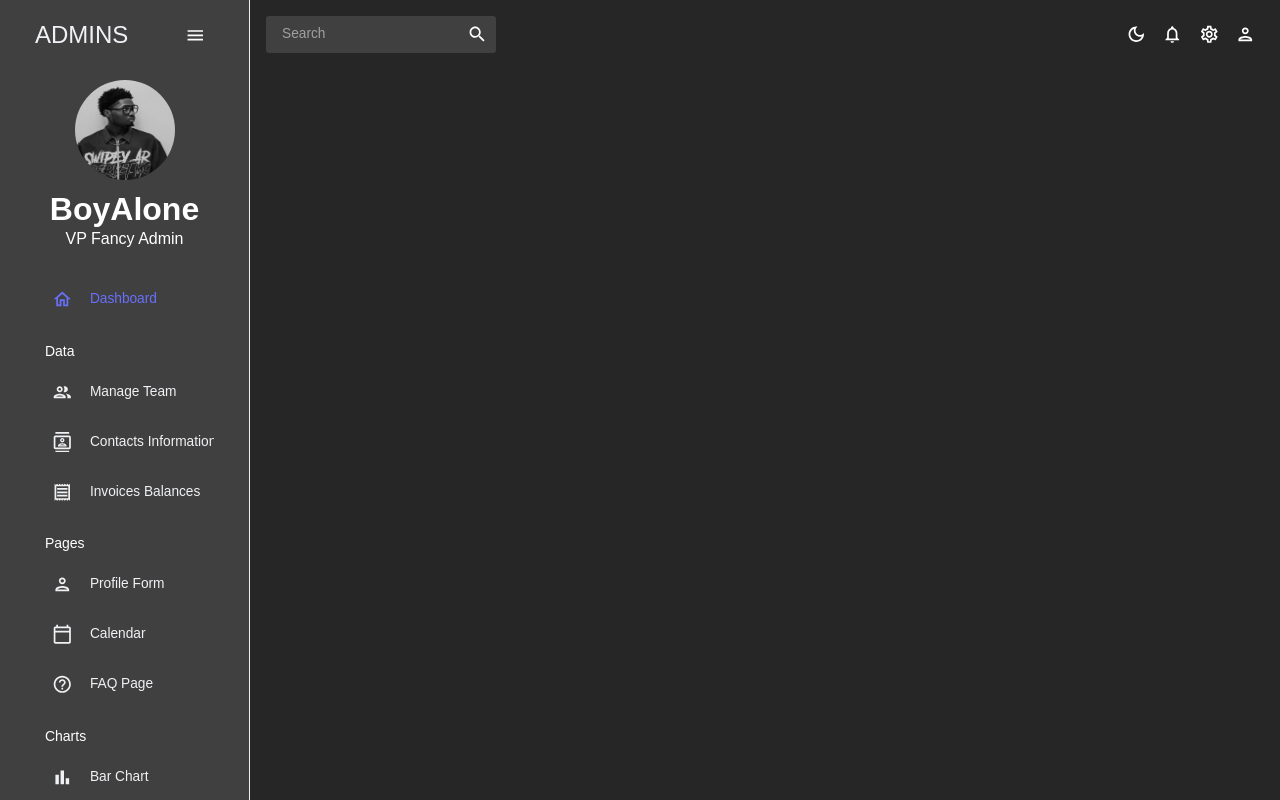
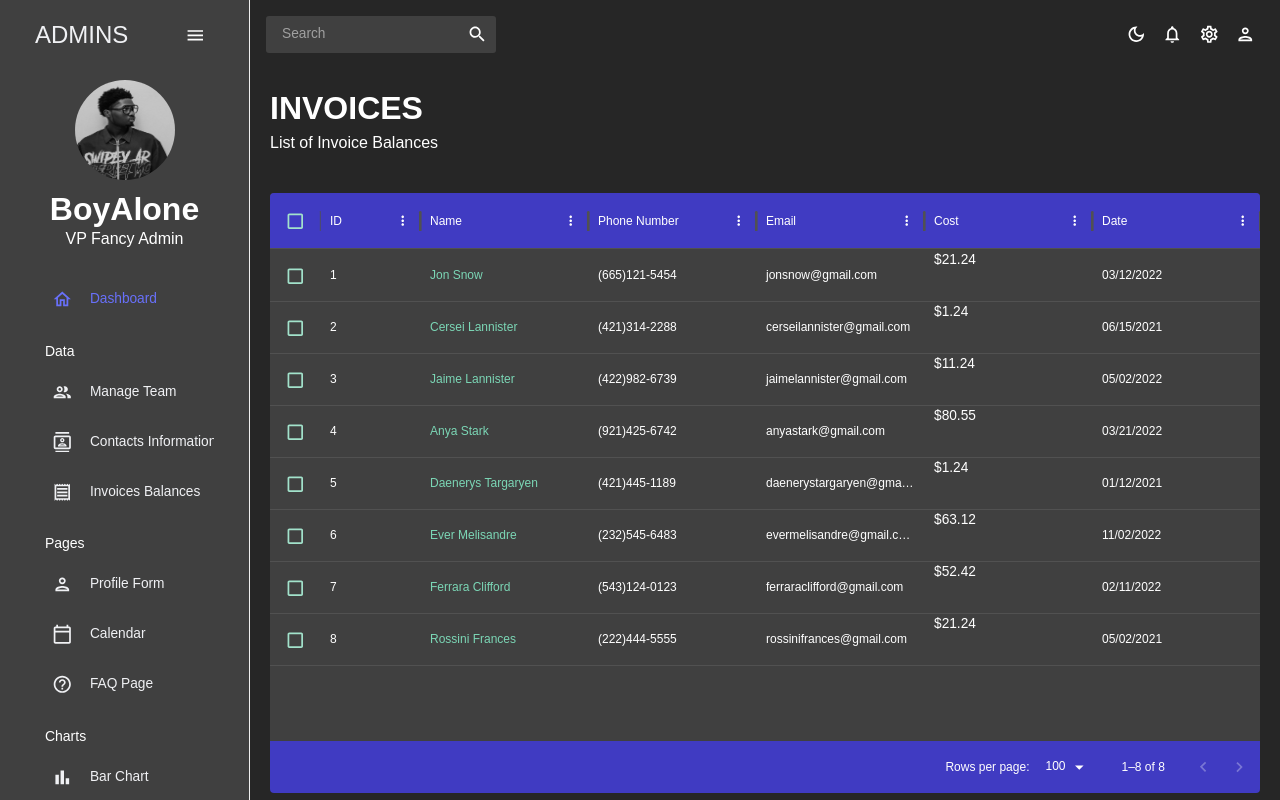
Before and after one commit to BoyAloneGraphix001/Admin-Dashboard, a React (Vite) app: page /invoices in a window 1280 px wide. Shown: the top 800 px of the page. Built offline with nearby package versions, Linux system fonts and the light colour scheme.

Commit message:
worked on Invoices section

```diff
--- a/src/App.jsx
+++ b/src/App.jsx
@@ -5,7 +5,7 @@
 import Sidebar from "./scenes/global/Sidebar"
 import Dashboard from "./scenes/dashboard"
 import Team from "./scenes/team"
-// import Invoices from "./scenes/invoices"
+import Invoices from "./scenes/invoices"
 import Contacts from "./scenes/contacts"
 // import Bar from "./scenes/bar"
 // import Form from "./scenes/form"
@@ -33,7 +33,7 @@
               <Route path="/" element={<Dashboard />} />
               <Route path="/team" element={<Team />} />
               <Route path="/contacts" element={<Contacts />} />
-              {/* <Route path="/invoices" element={<Invoices />} /> */}
+              <Route path="/invoices" element={<Invoices />} />
               {/* <Route path="/form" element={<Form />} /> */}
               {/* <Route path="/bar" element={<Bar />} /> */}
               {/* <Route path="/pie" element={<Pie />} /> */}
--- a/src/scenes/contacts/index.jsx
+++ b/src/scenes/contacts/index.jsx
@@ -1,9 +1,8 @@
-import { Box, Toolbar } from "@mui/material";
-import { DataGrid, GridToolbar } from "@mui/x-data-grid";
+import { Box, useTheme } from "@mui/material";
+import { DataGrid } from "@mui/x-data-grid";
 import { tokens } from "../../theme";
 import { mockDataContacts } from "../../data/mockData";
 import Header from "../../components/Header";
-import { useTheme } from "@mui/material"
 
 const Contacts = () => {
     const theme = useTheme();
@@ -23,7 +22,7 @@
 
     return(
         <Box sx={{ m: "20px" }}>
-            <Header title="CONTATCS" subtitle="List of Contacts for Future Reference" />
+            <Header title="CONTACTS" subtitle="List of Contacts for Future Reference" />
             <Box sx={{
                 m: "40px 0 0 0", height: "75vh",
                 "& .MuiDataGrid-root": { border: "none" },
@@ -34,7 +33,7 @@
                 borderBottom: "none"},
                 "& .MuiDataGrid-virtualScroller": { backgroundColor: colors.primary[700] },
                 "& .MuiDataGrid-footerContainer": { borderTop: "none", backgroundColor: colors.blueAccent[700] },
-                "& .MuiDataGrid-toolbarContainer .MuiButton-text": { color: `${colors.gray[100]}` },
+                "& .MuiDataGrid-toolbar": { color: `${colors.gray[100]} !important` },
                 "& .MuiCheckbox-root": {
                 color: `${colors.greenAccent[200]} !important`},
                 }}>
@@ -42,7 +41,7 @@
                     checkboxSelection
                     rows={mockDataContacts}
                     columns={columns}
-                    components={{ Toolbar: GridToolbar }}
+                    showToolbar
                 />
             </Box>
         </Box>
--- /dev/null
+++ b/src/scenes/invoices/index.jsx
@@ -0,0 +1,48 @@
+import { Box, useTheme, Typography } from "@mui/material";
+import { DataGrid } from "@mui/x-data-grid";
+import { tokens } from "../../theme";
+import { mockDataInvoices } from "../../data/mockData";
+import Header from "../../components/Header";
+
+const Invoices = () => {
+    const theme = useTheme();
+    const colors = tokens(theme.palette.mode);
+
+    const columns = [
+        { field: "id", headerName: "ID" },
+        { field: "name", headerName: "Name", flex: 1, cellClassName: "name-column--cell"},
+        { field: "phone", headerName: "Phone Number", flex: 1},
+        { field: "email", headerName: "Email", flex: 1},
+        { field: "cost", headerName: "Cost", flex: 1, renderCell: (params) => (
+            <Typography color={colors.greenAccent[500]}>${params.row.cost}</Typography>
+        ) },
+        { field: "date", headerName: "Date", flex: 1},
+    ];
+
+    return(
+        <Box sx={{ m: "20px" }}>
+            <Header title="INVOICES" subtitle="List of Invoice Balances" />
+            <Box sx={{
+                m: "40px 0 0 0", height: "75vh",
+                "& .MuiDataGrid-root": { border: "none" },
+                "& .MuiDataGrid-cell": { borderBottom: "none" },
+                "& .name-column--cell": { color: colors.greenAccent[300] },
+                "& .MuiDataGrid-columnHeader": {
+                backgroundColor: `${colors.blueAccent[700]} !important`,
+                borderBottom: "none"},
+                "& .MuiDataGrid-virtualScroller": { backgroundColor: colors.primary[700] },
+                "& .MuiDataGrid-footerContainer": { borderTop: "none", backgroundColor: colors.blueAccent[700] },
+                "& .MuiCheckbox-root": {
+                color: `${colors.greenAccent[200]} !important`},
+                }}>
+                <DataGrid
+                    checkboxSelection
+                    rows={mockDataInvoices}
+                    columns={columns}
+                />
+            </Box>
+        </Box>
+    )
+}
+
+export default Invoices;
```
Also changed, not shown: src/scenes/form/index.jsx (added).
